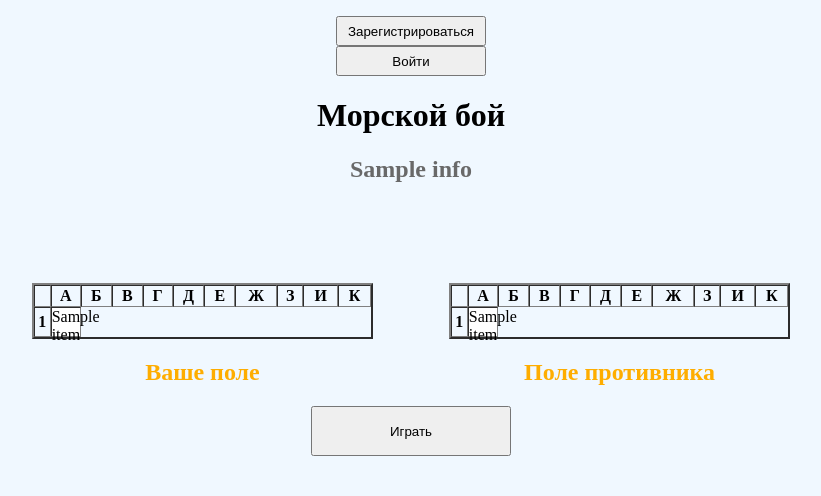
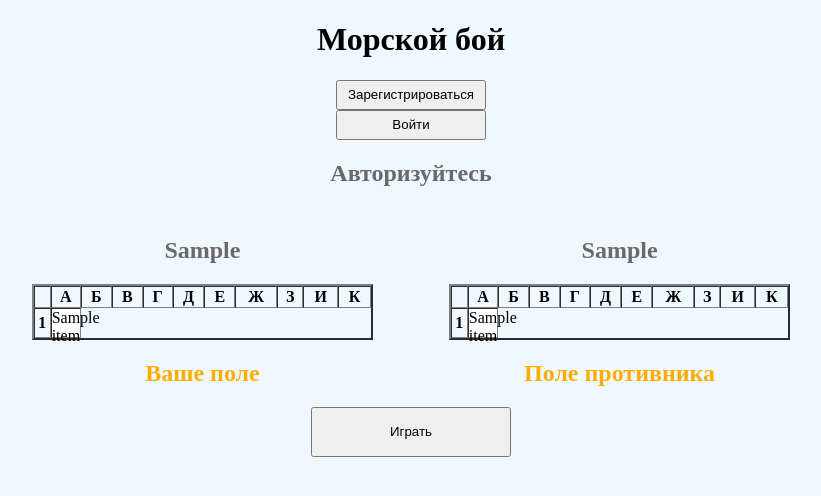
Before and after one commit to Denissyl/sea-battle, a Flask app: template templates/index.html in a window 1280 px wide. Shown: the top 496 px of the page, without its empty margins (229-1050 px from the left). Run offline with Flask 2, Linux system fonts and the light colour scheme; the template is opened without the code that fills it: most values are stand-ins (such as "Sample title", 1, 10 or a date in 2020).

Commit message:
разделение статусов

```diff
--- a/main.py
+++ b/main.py
@@ -2,7 +2,7 @@ import os
 import random
 
 from flask import Flask, render_template, redirect, request, make_response, session
-from flask_login import LoginManager, login_user, logout_user, login_required
+from flask_login import LoginManager, login_user, logout_user, login_required, current_user
 
 from data import db_session
 from data.login_form import LoginForm
@@ -39,14 +39,18 @@ fields = [
      [' ', ' ', ' ', ' ', ' ', ' ', ' ', ' ', ' ', ' ']]]
 statuses = ['preparation', 'game is on', 'game over']
 game_status = 'preparation'
-info = 'Разместите корабли'
+info1 = 'Разместите корабли'
+info2 = ' '
+info3 = ' '
+
 turn = None
+
 
 def main():
     @app.route('/')
     def index():
         return render_template('index.html', player1_field=fields[0],
-                               player2_field=fields[1], info=info)
+                               player2_field=fields[1], info1=info1, info2=info2, info3=info3)
 
     db_session.global_init("db/seabattle.sqlite")
 
@@ -101,8 +105,10 @@ def main():
     @app.route('/button/<button_id>')
     @login_required
     def buttons(button_id):
+        global game_status, info1, info2, info3, turn
 
         if button_id != 'start':
+
             letters_id = {'a': 0, 'b': 1, 'c': 2, 'd': 3, 'e': 4, 'f': 5, 'g': 6, 'h': 7, 'i': 8, 'j': 9}
             field_id, y, x = int(button_id[1]) - 1, int(''.join(button_id[3:])) - 1, letters_id[button_id[2]]
             cords = field_id, y, x
@@ -110,12 +116,12 @@ def main():
             button_id[3] = ''.join(button_id[3:])
             cell = fields[field_id][y][x]
 
-        global game_status, info, turn
-
         if game_status == statuses[0]:
             if button_id == 'start' and check_player_ship_arrangement(0) is True:
                 game_status = statuses[1]
-                info = 'Игра началась!'
+                info1 = 'Игра началась!'
+                info2 = ' '
+                info3 = ' '
                 turn = 'player1'
 
             elif button_id[1] == '1':
@@ -125,19 +131,19 @@ def main():
                     fields[field_id][y][x] = ' '
 
             elif button_id[1] == '2':
-                info = 'Вы не можете стрелять по вражескому полю на этапе подготовки!'
+                info3 = 'Вы не можете стрелять по вражескому полю на этапе подготовки!'
 
         elif game_status == statuses[1]:
             if check_count_ships(0) == 0:
-                info = 'Вы проиграли'
+                info1 = 'Вы проиграли'
                 game_status = statuses[2]
 
             elif check_count_ships(1) == 0:
-                info = 'Вы победили'
+                info1 = 'Вы победили'
                 game_status = statuses[2]
 
             elif button_id[1] == '1':
-                info = 'Вы не можете стрелять по своему полю!'
+                info2 = 'Вы не можете стрелять по своему полю!'
 
             elif button_id[1] == '2':
                 shot(cell, cords)
@@ -146,7 +152,7 @@ def main():
                     ai_shot(0)
 
         elif game_status == statuses[2]:
-            info = 'Игра окончена'
+            info1 = 'Игра окончена'
 
         return redirect('/')
 
@@ -154,7 +160,7 @@ def main():
 
 
 def shot(cell, cord):
-    global info, turn
+    global info3, turn
     field_id, y, x = cord
 
     if cell == '[ ]':
@@ -162,17 +168,17 @@ def shot(cell, cord):
 
         if check_whole_sections(cord, define_plane(cord)) == 0:
             mark_destroyed_ship(cord)
-            info = 'Вражеский корабль потоплен!'
+            info3 = 'Вражеский корабль потоплен!'
         else:
-            info = 'Вражеский корабль подбит!'
+            info3 = 'Вражеский корабль подбит!'
 
     elif cell == ' ':
         fields[field_id][y][x] = ' • '
-        info = 'Мимо'
+        info3 = 'Мимо'
         turn = 'ai'
 
     elif cell == '[X]' or cell == ' • ':
-        info = 'Вы уже стреляли в эту клетку'
+        info3 = 'Вы уже стреляли в эту клетку'
 
 
 def ai_shot(enemy_field_id, retry=False):
@@ -189,7 +195,6 @@ def ai_shot(enemy_field_id, retry=False):
                     target_cords = enemy_field_id, target_y, target_x
 
                     check_shot_ai(target_cords)
-
                     return
 
     target_y, target_x = random.choice(range(10)), random.choice(range(10))
@@ -199,26 +204,27 @@ def ai_shot(enemy_field_id, retry=False):
 
 
 def check_shot_ai(cord):
-    global info, turn
+    global info2, turn
     field_id, y, x = cord
     cell = fields[field_id][y][x]
 
     if cell in ['[X]', ' • ']:
         ai_shot(field_id, True)
+
     elif cell == ' ':
         fields[field_id][y][x] = ' • '
-        info = 'Противник промахнулся'
+        info2 = 'Противник промахнулся'
         turn = 'player1'
+
     elif cell == '[ ]':
         target_cord = field_id, y, x
 
         fields[field_id][y][x] = '[X]'
         if check_whole_sections(target_cord, define_plane(target_cord)) == 0:
             mark_destroyed_ship(cord)
-            info = 'Противник потопил ваш корабль'
+            info2 = 'Противник потопил ваш корабль'
         else:
-            info = 'Прямое попадание по вашему кораблю'
-
+            info2 = 'Прямое попадание по вашему кораблю'
         ai_shot(0)
 
 
@@ -261,7 +267,7 @@ def check_count_ships(player_id):
 
 
 def check_player_ship_arrangement(field_id):
-    global info
+    global info2
 
     ships = []
     ships_cords = []
@@ -272,7 +278,7 @@ def check_player_ship_arrangement(field_id):
             ship_plane = define_plane(cord)
 
             if ship_plane is None:
-                info = 'В расстановке кораблей обнаружена ошибка!'
+                info2 = 'В расстановке кораблей обнаружена ошибка!'
                 return False
             elif (j, i) in ships_cords:
                 continue
@@ -285,7 +291,7 @@ def check_player_ship_arrangement(field_id):
 
     if len(ships_cords) == 20 and ships == [1, 1, 1, 1, 2, 2, 2, 3, 3, 4]:
         return True
-    info = 'В расстановке кораблей обнаружена ошибка!'
+    info2 = 'В расстановке кораблей обнаружена ошибка!'
     return False
 
 
@@ -452,6 +458,7 @@ def set_dots(cord):
 
 if __name__ == '__main__':
     main()
+    app.debug = True
     global_init('db/seabattle.sqlite')
     port = int(os.environ.get('PORT', 7000))
     app.run('0.0.0.0', port)
--- a/templates/index.html
+++ b/templates/index.html
@@ -9,11 +9,13 @@
                 width:9%;
                 position:relative;
             }
+
             td:after{
                 content:'';
                 display:block;
                 margin-top:100%;
             }
+
             td .my_div {
                 font-size: 20;
                 position:absolute;
@@ -35,47 +37,33 @@
                 right:0;
                 background:RoyalBlue;
             }
+
+            td .my_div3 {
+                font-size: 20;
+                position:absolute;
+                padding-top: 70;
+                top:0;
+                bottom:0;
+                left:0;
+                right:0;
+                background:#B22222;
+            }
+
             a.button {
                 display:block;
                 height:100%;
                 width:100%;
-
             }
-
-<!--            a2.button2 {-->
-<!--              color: #080808; /* цвет текста */-->
-<!--              text-decoration: none; /* убирать подчёркивание у ссылок */-->
-<!--              user-select: none; /* убирать выделение текста */-->
-<!--              background: rgb(0,238,118); /* фон кнопки */-->
-<!--              padding: .7em 1.5em; /* отступ от текста */-->
-<!--              outline: none; /* убирать контур в Mozilla */-->
-
-<!--            }-->
-<!--            a2.button2:hover { background: rgb(20,258,138); } /* при наведении курсора мышки */-->
-<!--            a2.button2:active { background: rgb(0,150,50); } /* при нажатии */-->
-
-<!--            a3.button3 {-->
-<!--              color: #080808; /* цвет текста */-->
-<!--              text-decoration: none; /* убирать подчёркивание у ссылок */-->
-<!--              user-select: none; /* убирать выделение текста */-->
-<!--              background: rgb(212,75,56); /* фон кнопки */-->
-<!--              padding: .7em 1.5em; /* отступ от текста */-->
-<!--              outline: none; /* убирать контур в Mozilla */-->
-
-<!--            }-->
-<!--            a3.button3:hover { background: rgb(232,95,76); } /* при наведении курсора мышки */-->
-<!--            a3.button3:active { background: rgb(152,15,0); } /* при нажатии */-->
 
         </style>
     </head>
 
-
 <body bgcolor="#F0F8FF">
 
-
+<h1 style="color:#000000; text-align: center;"> Морской бой </h1>
 <header>
         {% if current_user.is_authenticated %}
-            <a style="margin: 0 auto; width: 80px; display: block; font-size:35px" href="/logout">{{ current_user.nickname }}</a>
+            <a class="cent" style="display: table; margin: 0 auto 0 auto; width: 80px; font-size:35px;" href="/logout">{{ current_user.nickname }}</a>
         {% else %}
             <p>
                 <div style="clear: both;">
@@ -87,18 +75,18 @@
                         <input type="submit" style="margin: 0 auto; top: 85%; height: 30px; width: 150px; display: block;"
                                value="Войти" />
                     </form>
-
                 </div>
             </p>
         {% endif %}
 </header>
-
-
-
-<h1 style="color:#000000; text-align: center;"> Морской бой </h1>
-<h2 style="color:#696969; text-align: center;"> {{ info }} </h2>
-<div style="max-width: 60%; margin: 100px auto 10px">
+{% if current_user.is_authenticated %}
+    <h2 style="color:#696969; text-align: center;"> {{ info1 }} </h2>
+{% else %}
+    <h2 style="color:#696969; text-align: center;"> Авторизуйтесь </h2>
+{% endif %}
+<div style="max-width: 60%; margin: 30px auto 10px">
 <table border="2" align="left" width="45%" cellspacing="0">
+    <caption><h2 style="color:#696969"> {{ info2 }} </h2></caption>
     <caption align="bottom"><h2 style="color:#fead00"> Ваше поле </h2></caption>
     {% set field_letters = ['', 'А', 'Б', 'В', 'Г', 'Д', 'Е', 'Ж', 'З', 'И', 'К'] %}
     <tr>
@@ -116,9 +104,9 @@
             {% if i == '[ ]' %}
                 <td><div class="my_div2"><a href={{ url }} class="button"></a></div></td>
             {% elif i == '[X]' %}
-                <td bgcolor="#B22222"><a href={{ url }} class="button"></a></td>
+                <td><div class="my_div3"><a href={{ url }} class="button"></a></div></td>
             {% elif i == ' • ' %}
-                <td><div class="my_div">&#9679;</div></td>
+                <td><div class="my_div">&#9679;<a href={{ url }} class="button"></a></div></td>
             {% else %}
                 <td><div class="my_div">{{ i }}<a href={{ url }} class="button"></a></div></td>
             {% endif %}
@@ -126,6 +114,7 @@
     {% endfor %}
  </table>
 <table border="2" align="right" width="45%" cellspacing="0">
+    <caption><h2 style="color:#696969"> {{ info3 }} </h2></caption>
     <caption align="bottom"><h2 style="color:#fead00;"> Поле противника </h2></caption>
     {% set field_letters = ['', 'А', 'Б', 'В', 'Г', 'Д', 'Е', 'Ж', 'З', 'И', 'К'] %}
     <tr>
@@ -143,9 +132,9 @@
             {% if i == '[ ]' %}
                 <td><div class="my_div"><a href={{ url }} class="button"></a></div></td>
             {% elif i == '[X]' %}
-                <td bgcolor="#B22222"><a href={{ url }} class="button"></a></td>
+                <td><div class="my_div3"><a href={{ url }} class="button"></a></div></td>
             {% elif i == ' • ' %}
-                <td><div class="my_div">&#9679;</div></td>
+                <td><div class="my_div">&#9679;<a href={{ url }} class="button"></a></div></td>
             {% else %}
                 <td><div class="my_div">{{ i }}<a href={{ url }} class="button"></a></div></td>
             {% endif %}
```
Also changed, not shown: db/seabattle.sqlite.
